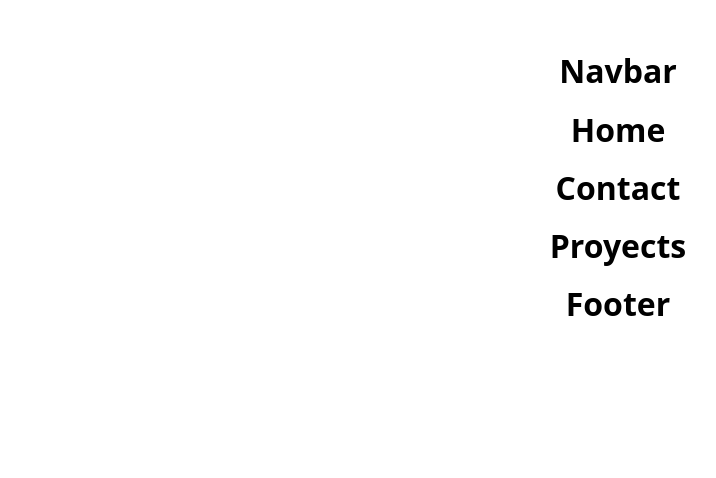
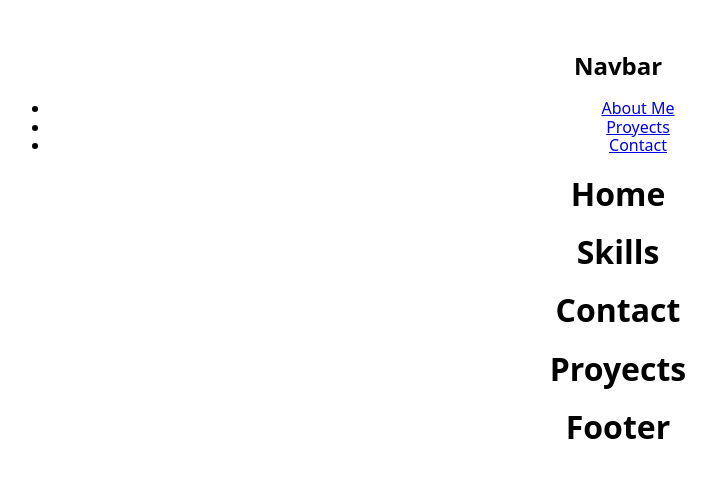
Before and after one commit to cosmoart/Portafolio, a React (Vite) app: page / in a window 1280 px wide. Shown: the top 478 px of the page, without its empty margins (22-738 px from the left). Built offline with nearby package versions, Linux system fonts and the light colour scheme.

Commit message:
component added

```diff
--- a/index.html
+++ b/index.html
@@ -5,7 +5,7 @@
   <meta charset="UTF-8" />
   <link rel="icon" type="image/svg+xml" href="/vite.svg" />
   <meta name="viewport" content="width=device-width, initial-scale=1.0" />
-  <title>Cosmo - Web developer</title>
+  <title>Cosmo - Web Developer</title>
 </head>
 
 <body>
--- a/src/App.jsx
+++ b/src/App.jsx
@@ -1,7 +1,8 @@
 import Navbar from './components/Navbar'
 import Home from './components/Home'
+import Skills from './components/Skills'
+import Proyects from './components/Proyects'
 import Contact from './components/Contact'
-import Proyects from './components/Proyects'
 import Footer from './components/Footer'
 import './styles/App.css'
 
@@ -11,6 +12,7 @@ function App() {
     <div className="App">
       <Navbar />
       <Home />
+      <Skills />
       <Contact />
       <Proyects />
       <Footer />
--- a/src/components/Navbar.jsx
+++ b/src/components/Navbar.jsx
@@ -1,7 +1,14 @@
 export default function Navbar() {
 	return (
-		<div>
-			<h1>Navbar</h1>
-		</div>
+		<header>
+			<nav>
+				<h1>Navbar</h1>
+				<ul>
+					<li><a href="/#about-me">About Me</a></li>
+					<li><a href="/#proyects">Proyects</a></li>
+					<li><a href="/#contact">Contact</a></li>
+				</ul>
+			</nav>
+		</header>
 	)
 }
--- /dev/null
+++ b/src/components/Skills.jsx
@@ -0,0 +1,7 @@
+export default function Skills() {
+	return (
+		<div>
+			<h1>Skills</h1>
+		</div>
+	)
+}
```
